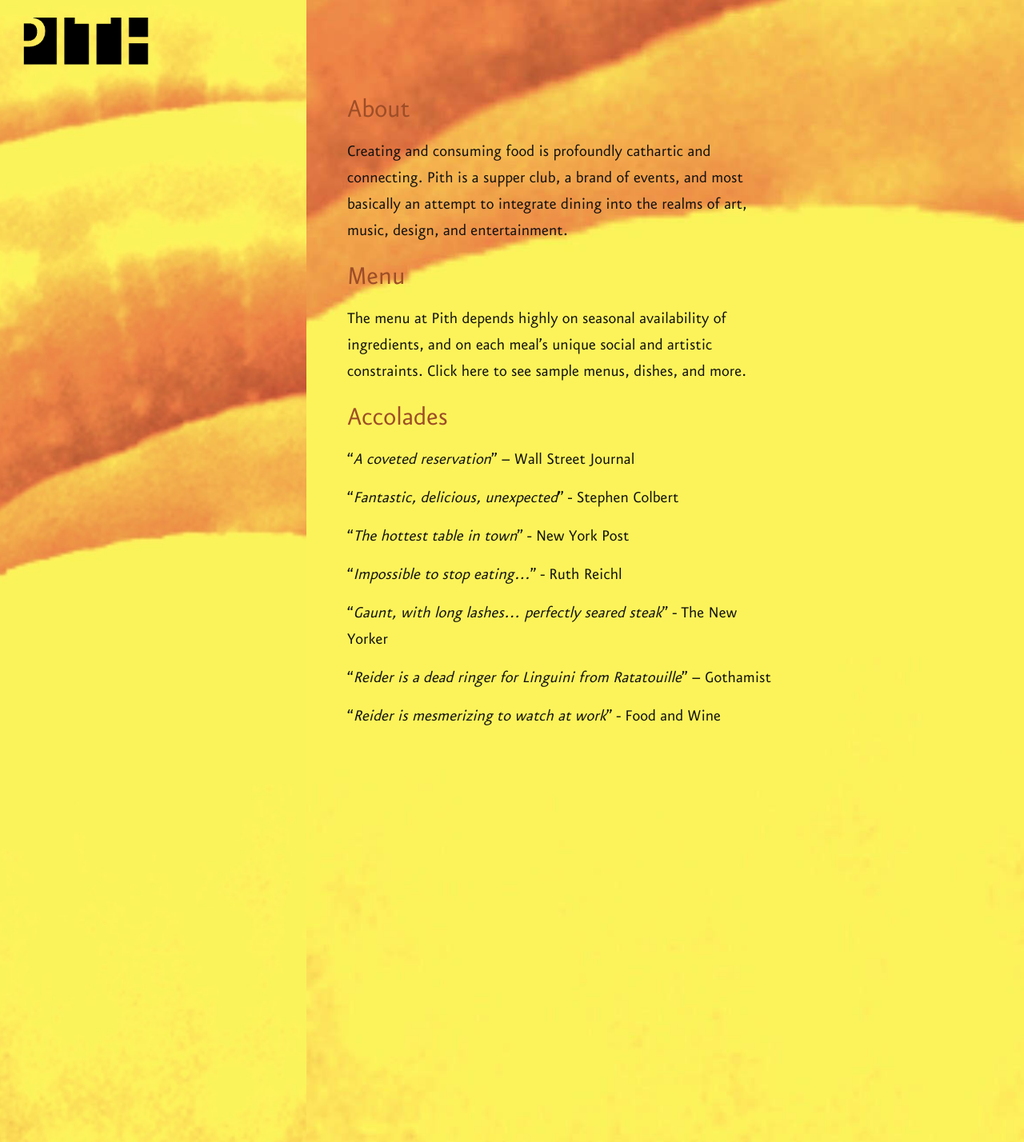
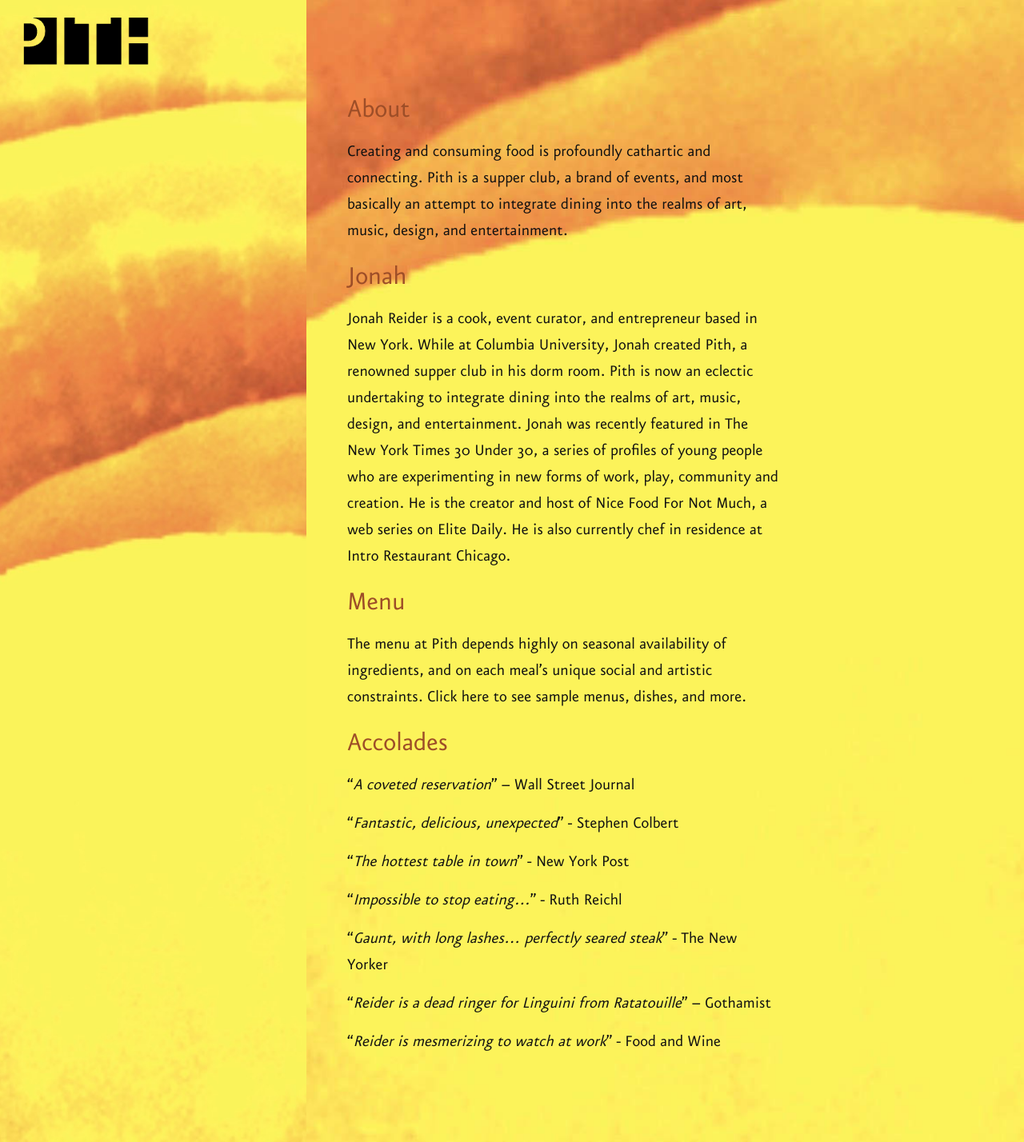
Before and after one commit to zoe-pith/pith-site, a Jekyll site: the page built from about.md, in a window 1280 px wide. Shown: the whole page at 80% size. Built offline with Jekyll 4.4.1, drawn with Linux system fonts in a browser that asks for light colours.

Commit message:
Updated about.md

```diff
--- a/about.md
+++ b/about.md
@@ -3,11 +3,16 @@
 title: About
 permalink: /about/
 weight: 1
+published: true
 ---
 
 ## About
 
 Creating and consuming food is profoundly cathartic and connecting. Pith is a supper club, a brand of events, and most basically an attempt to integrate dining into the realms of art, music, design, and entertainment.
+
+## Jonah
+
+Jonah Reider is a cook, event curator, and entrepreneur based in New York. While at Columbia University, Jonah created Pith, a renowned supper club in his dorm room. Pith is now an eclectic undertaking to integrate dining into the realms of art, music, design, and entertainment. Jonah was recently featured in The New York Times 30 Under 30, a series of profiles of young people who are experimenting in new forms of work, play, community and creation. He is the creator and host of Nice Food For Not Much, a web series on Elite Daily. He is also currently chef in residence at Intro Restaurant Chicago.
 
 ## Menu
 
```
